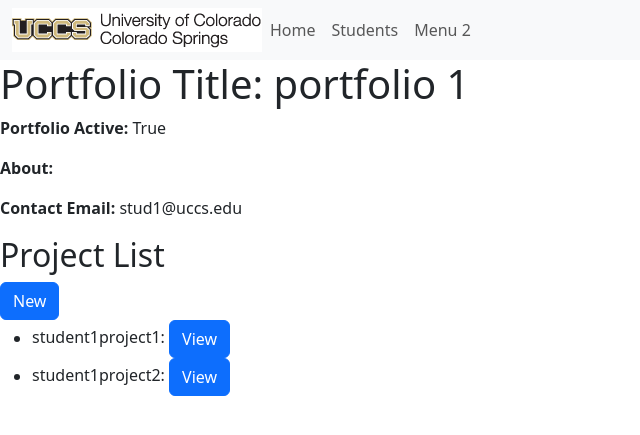
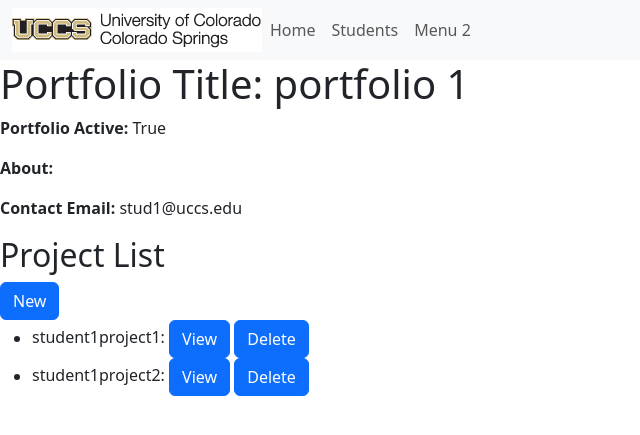
Before and after one commit to angier000/django-portfolio, a Django app: page /portfolio/4 in a window 1280 px wide. Shown: the top 435 px of the page, without its empty margins (0-640 px from the left). Run offline with Django 4.2, Linux system fonts and the light colour scheme; data comes from the database, SQL or seed files in the repository; both versions use the stored data as it was after the commit; some libraries are stand-ins or nearby versions.

Commit message:
add delete option

```diff
--- a/portfolio_app/templates/portfolio_app/portfolio_detail.html
+++ b/portfolio_app/templates/portfolio_app/portfolio_detail.html
@@ -18,6 +18,7 @@
             <li>
                 {{ project.title }}:
                 <a class="btn btn-primary" href="{{ project.get_absolute_url }}" role="button">View</a>
+                <a class="btn btn-primary" href="{% url 'delete_project' project.portfolio.id project.id  %}" role="button">Delete</a>
             </li>
         {% endfor %}
     </ul>
--- a/portfolio_app/urls.py
+++ b/portfolio_app/urls.py
@@ -12,4 +12,5 @@
     path('projects/', views.ProjectListView.as_view(), name= 'projects'),
     path('project/<int:pk>', views.ProjectDetailView.as_view(), name='project-detail'),
     path('portfolio/<int:portfolio_id>/create_project/', views.createProject, name='create_project'),
+    path('portfolio/<int:portfolio_id>/delete_project/<int:project_id>', views.deleteProject, name='delete_project'),
 ]
--- a/portfolio_app/views.py
+++ b/portfolio_app/views.py
@@ -1,4 +1,4 @@
-from django.shortcuts import render, redirect
+from django.shortcuts import render, redirect, get_object_or_404
 from django.http import HttpResponse
 from .models import *
 from django.views import generic
@@ -70,3 +70,25 @@
 
     context = {'form': form}
     return render(request, 'portfolio_app/project_form.html', context)
+
+
+def deleteProject(request, portfolio_id, project_id):
+    # get the portfolio
+    portfolio = get_object_or_404(Portfolio, pk=portfolio_id)
+
+    # get the project
+    project = get_object_or_404(Project, pk=project_id)
+
+    if request.method == 'POST':
+        # check if project belongs to the correct portfolio
+        if project.portfolio == portfolio:
+            project.delete()
+            return redirect('portfolio-detail', portfolio_id)
+
+        # pass project to template to confirm deletion
+        context = {'portfolio': portfolio, 'project': project}
+        return render(request, 'portfolio_app/project_delete.html', context)
+
+    # handle GET requests (shows confirmation page)
+    context = {'portfolio': portfolio, 'project': project}
+    return render(request, 'portfolio_app/project_delete.html', context)
```
Also changed, not shown: portfolio_app/templates/portfolio_app/project_delete.html (added, +14 -0 lines), db.sqlite3.
